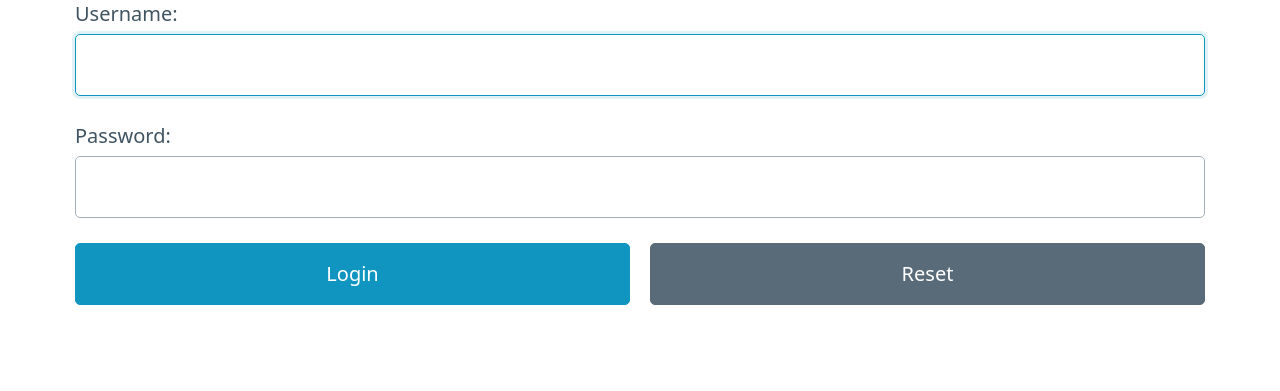
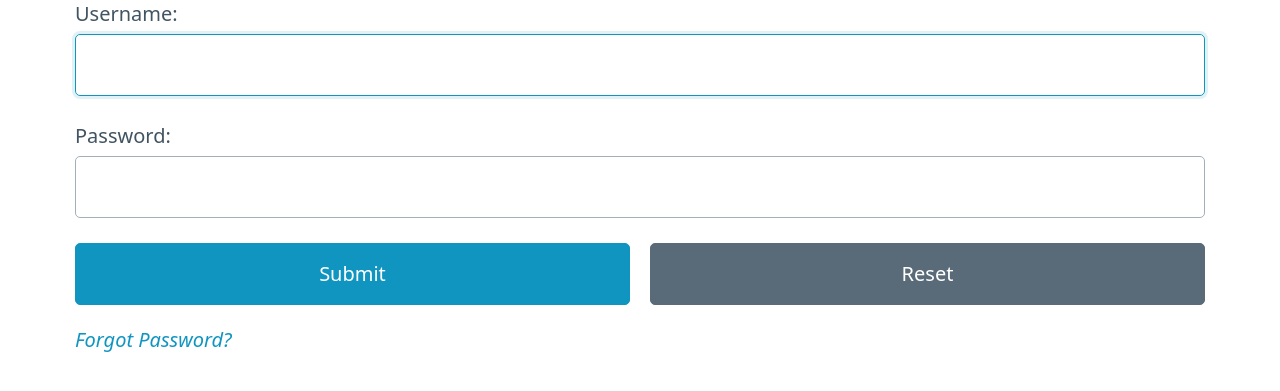
Before and after one commit to IvanBosovch/ModuleWeb_10_Homework, a Django app: page /users/login/ in a window 1280 px wide. Shown: the part 175-566 px from the top of the page. Run offline with Django 5.2, Linux system fonts and the light colour scheme.

Commit message:
Homework for 13.2

```diff
--- a/homework/users/forms.py
+++ b/homework/users/forms.py
@@ -2,12 +2,16 @@ from django import forms
 from django.contrib.auth.forms import UserCreationForm, AuthenticationForm
 from django.contrib.auth.models import User
 from .models import Profile
+from django.contrib.auth.forms import UserCreationForm, AuthenticationForm
+
 
 class RegisterForm(UserCreationForm):
     username = forms.CharField(max_length=100,
                                required=True,
                                widget=forms.TextInput())
-
+    email = forms.CharField(max_length=100,
+                               required=True,
+                               widget=forms.TextInput())
     password1 = forms.CharField(max_length=50,
                                 required=True,
                                 widget=forms.PasswordInput())
@@ -17,11 +21,8 @@ class RegisterForm(UserCreationForm):
 
     class Meta:
         model = User
-        fields = ['username', 'password1', 'password2']
+        fields = ['username', 'email', 'password1', 'password2']
 
-
-from django.contrib.auth.forms import UserCreationForm, AuthenticationForm
-...
 
 class LoginForm(AuthenticationForm):
 
--- a/homework/users/templates/users/login.html
+++ b/homework/users/templates/users/login.html
@@ -25,8 +25,11 @@
     </div>
 
     <div class="grid">
-        <button type="submit">Login</button>
+        <button type="submit">Submit</button>
         <button type="reset" class="secondary">Reset</button>
+    </div>
+    <div class="small text-center">
+        <a href="{% url "users:password_reset" %}" class="text-center"><i>Forgot Password?</i></a>
     </div>
 </form>
 
--- /dev/null
+++ b/homework/users/templates/users/password_reset_subject.txt
@@ -0,0 +1 @@
+Password Reset
--- a/homework/users/urls.py
+++ b/homework/users/urls.py
@@ -1,3 +1,4 @@
+from django.contrib.auth.views import PasswordResetDoneView, PasswordResetConfirmView, PasswordResetCompleteView
 from django.urls import path
 from . import views
 
@@ -8,4 +9,14 @@ urlpatterns = [
     path('login/', views.loginuser, name='login'),
     path('logout/', views.logoutuser, name='logout'),
     path('profile/', views.profile, name='profile'),
+    path('reset-password/', views.ResetPasswordView.as_view(), name='password_reset'),
+    path('reset-password/done/', PasswordResetDoneView.as_view(template_name='users/password_reset_done.html'),
+         name='password_reset_done'),
+    path('reset-password/confirm/<uidb64>/<token>/',
+         PasswordResetConfirmView.as_view(template_name='users/password_reset_confirm.html',
+                                          success_url='/users/reset-password/complete/'),
+         name='password_reset_confirm'),
+    path('reset-password/complete/',
+         PasswordResetCompleteView.as_view(template_name='users/password_reset_complete.html'),
+         name='password_reset_complete'),
 ]
--- a/homework/users/views.py
+++ b/homework/users/views.py
@@ -1,7 +1,10 @@
 from django.contrib import messages
 from django.contrib.auth import authenticate, login, logout
 from django.contrib.auth.decorators import login_required
+from django.contrib.auth.views import PasswordResetView
+from django.contrib.messages.views import SuccessMessageMixin
 from django.shortcuts import render, redirect
+from django.urls import reverse_lazy
 
 from .forms import RegisterForm, LoginForm, ProfileForm
 
@@ -54,3 +57,12 @@ def profile(request):
 
     profile_form = ProfileForm(instance=request.user.profile)
     return render(request, 'users/profile.html', {'profile_form': profile_form})
+
+
+class ResetPasswordView(SuccessMessageMixin, PasswordResetView):
+    template_name = 'users/password_reset.html'
+    email_template_name = 'users/password_reset_email.html'
+    html_email_template_name = 'users/password_reset_email.html'
+    success_url = reverse_lazy('users:password_reset_done')
+    success_message = "An email with instructions to reset your password has been sent to %(email)s."
+    subject_template_name = 'users/password_reset_subject.txt'
```
Also changed, not shown: homework/homework/settings.py (+22 -7 lines), homework/users/templates/users/password_reset.html (added, +12 -0 lines), homework/users/templates/users/password_reset_complete.html (added, +7 -0 lines), homework/users/templates/users/password_reset_confirm.html (added, +12 -0 lines), homework/users/templates/users/password_reset_done.html (added, +8 -0 lines), homework/users/templates/users/password_reset_email.html (added, +13 -0 lines), homework/users/templates/users/signup.html (+6 -1 lines), homework/media/profile_images/2023-03-01_1.png (added), 1 other file.
